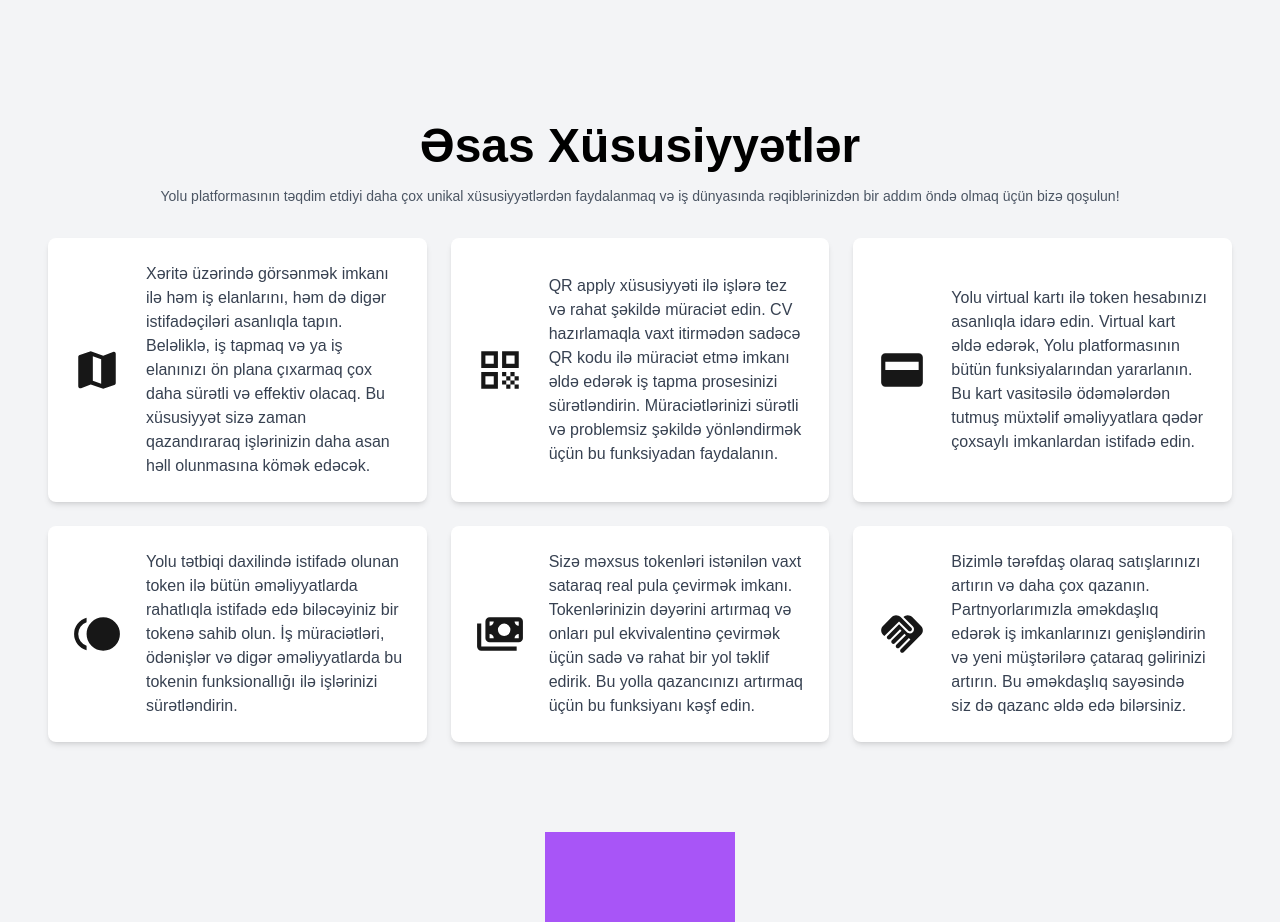
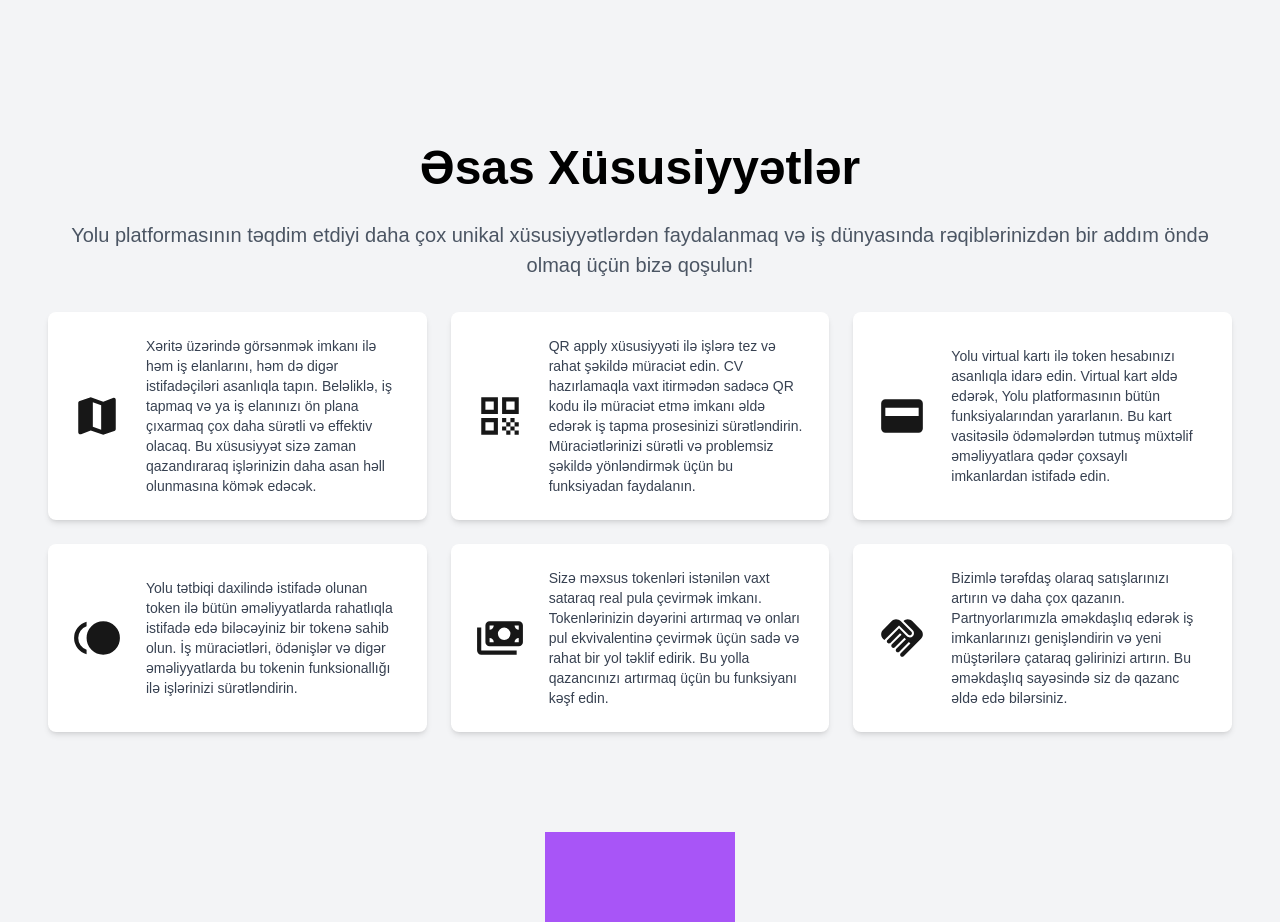
Before and after one commit to hazratAZE/yolu.app, a Next.js app: page / in a window 1280 px wide. Shown: the part 800-1722 px from the top of the page. Built offline with nearby package versions, Linux system fonts and the light colour scheme.

Commit message:
Changed fetures page design texts

```diff
--- a/src/app/components/Ozellikler.tsx
+++ b/src/app/components/Ozellikler.tsx
@@ -34,11 +34,9 @@ const Ozellikler = () => {
       className="bg-gray-100 min-h-screen flex flex-col justify-center py-12"
     >
       <div className="container mx-auto px-4">
-        <h2 className="text-center text-black text-5xl font-bold">
-          Əsas Xüsusiyyətlər
-        </h2>
+        <h1 className="text-center text-black font-bold">Əsas Xüsusiyyətlər</h1>
         <div className="text-center mt-4">
-          <p className="text-gray-600 font-medium text-sm mb-8">
+          <p className="text-gray-600 font-medium mb-8">
             Yolu platformasının təqdim etdiyi daha çox unikal xüsusiyyətlərdən
             faydalanmaq və iş dünyasında rəqiblərinizdən bir addım öndə olmaq
             üçün bizə qoşulun!
@@ -61,7 +59,7 @@ const Ozellikler = () => {
                   className="object-contain"
                 />
               </div>
-              <div className="text-gray-700 font-light text-md">
+              <div className="text-gray-700 font-light text-sm">
                 {feature.text}
               </div>
             </div>
```
